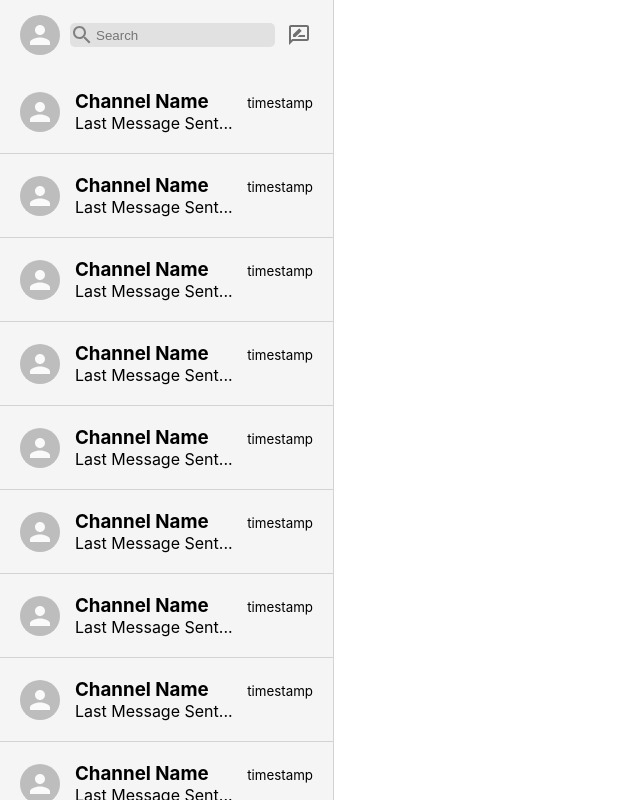
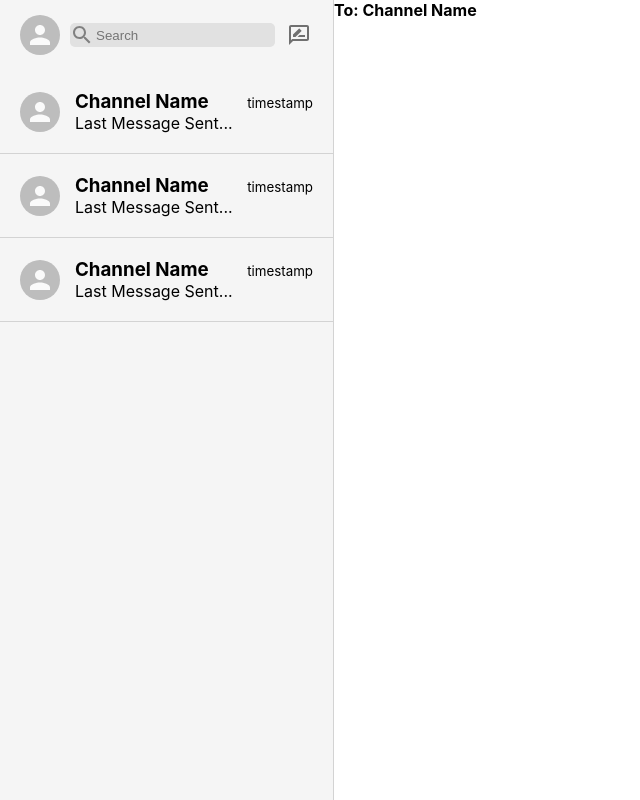
Before and after one commit to mvolonnino/meMessenger, a React (Create React App) app in the folder client/: page / in a window 1280 px wide. Shown: the whole page, without its empty margins (0-640 px from the left). Built offline with nearby package versions, Linux system fonts and the light colour scheme.

Commit message:
added chat component that will hold chat header, chat body, and chat input

```diff
--- /dev/null
+++ b/client/src/components/Chat/Chat.jsx
@@ -0,0 +1,18 @@
+import React from "react";
+
+import "./Chat.css";
+import ChatHeader from "../ChatHeader/ChatHeader";
+
+function Chat() {
+  return (
+    <div className="chat">
+      {/* chat header */}
+      <ChatHeader />
+      {/* chat body */}
+
+      {/* chat input */}
+    </div>
+  );
+}
+
+export default Chat;
--- /dev/null
+++ b/client/src/components/ChatHeader/ChatHeader.jsx
@@ -0,0 +1,13 @@
+import React from "react";
+
+import "./ChatHeader.css";
+
+function ChatHeader() {
+  return (
+    <div className="chat_header">
+      <h4>To: Channel Name</h4>
+    </div>
+  );
+}
+
+export default ChatHeader;
--- a/client/src/components/IMessage/IMessage.css
+++ b/client/src/components/IMessage/IMessage.css
@@ -0,0 +1,3 @@
+.imessage {
+  display: flex;
+}
--- a/client/src/components/IMessage/IMessage.jsx
+++ b/client/src/components/IMessage/IMessage.jsx
@@ -4,14 +4,15 @@ import "./IMessage.css";
 
 // sidebar
 import Sidebar from "../Sidebar/Sidebar";
+import Chat from "../Chat/Chat";
 
 function IMessage() {
   return (
     <div className="imessage">
       {/* sidebar */}
       <Sidebar />
-
       {/* chat */}
+      <Chat />
     </div>
   );
 }
--- a/client/src/components/Sidebar/Sidebar.jsx
+++ b/client/src/components/Sidebar/Sidebar.jsx
@@ -15,15 +15,6 @@ export default function Sidebar() {
         <SidebarChat />
         <SidebarChat />
         <SidebarChat />
-        <SidebarChat />
-        <SidebarChat />
-        <SidebarChat />
-        <SidebarChat />
-        <SidebarChat />
-        <SidebarChat />
-        <SidebarChat />
-        <SidebarChat />
-        <SidebarChat />
       </div>
     </div>
   );
```
Also changed, not shown: client/src/components/Chat/Chat.css (added), client/src/components/ChatHeader/ChatHeader.css (added).
